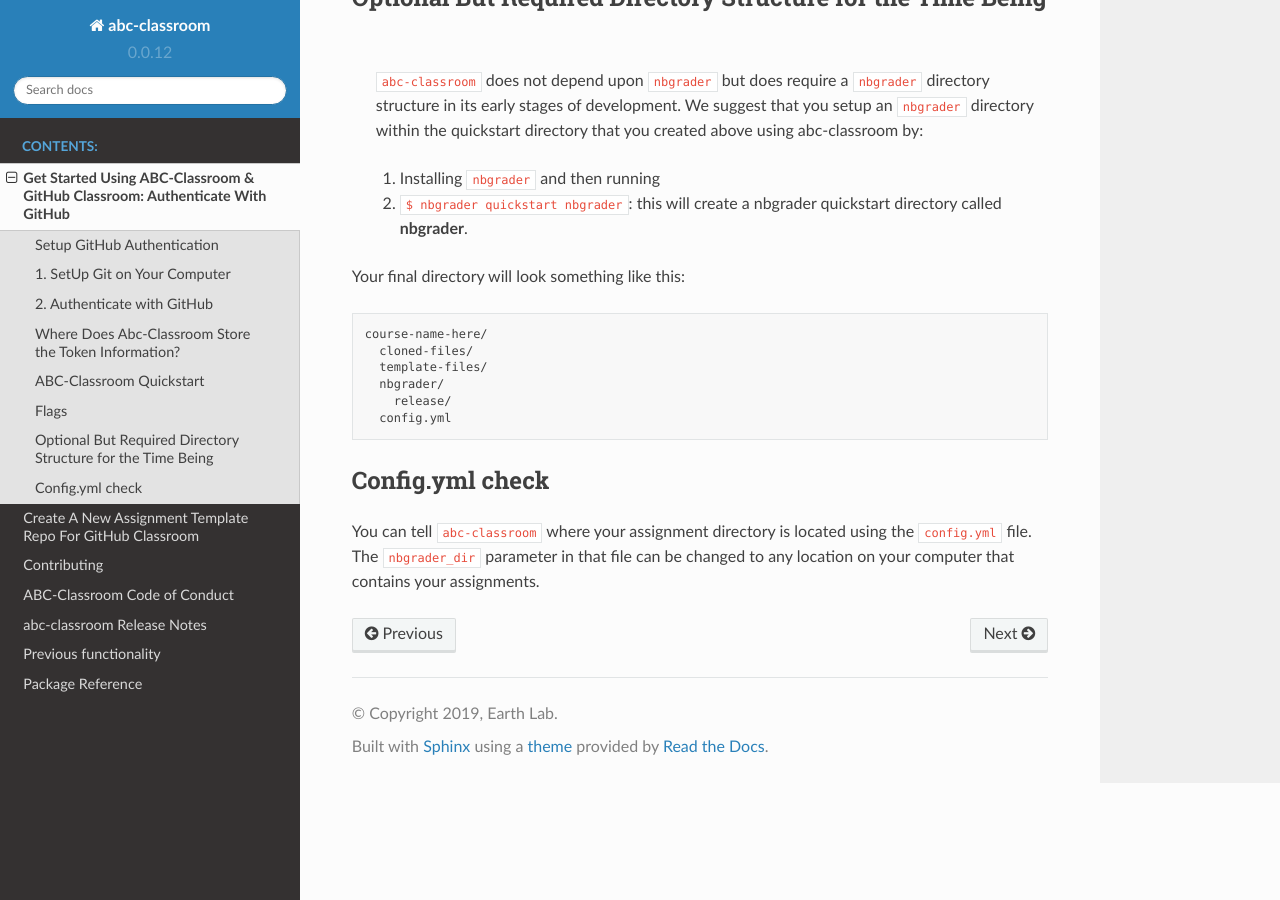
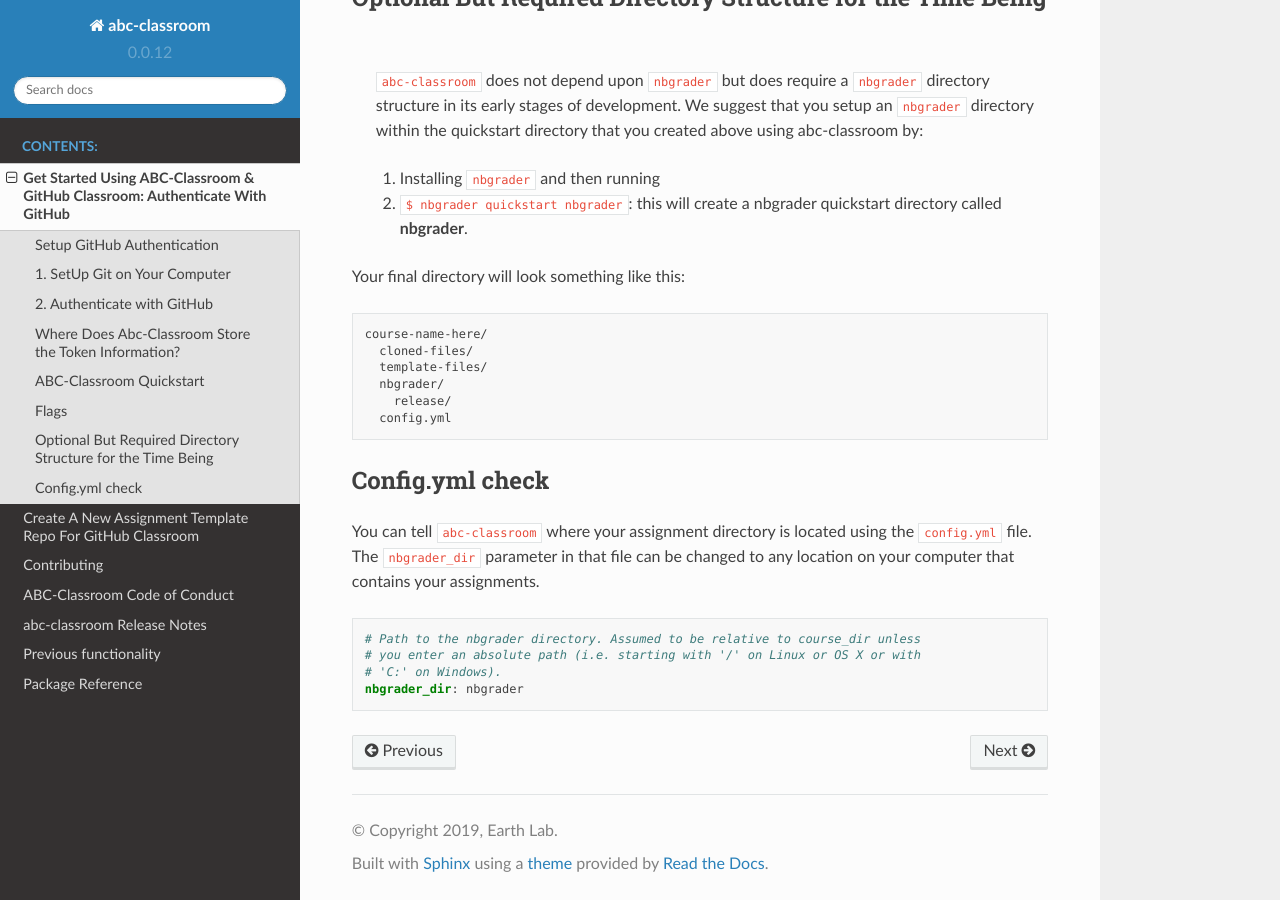
Before and after one commit to earthlab/abc-classroom, a Sphinx documentation site: the page built from docs/get-started.rst, in a window 1280 px wide and 900 px high, scrolled down 2603 px. Built offline with Sphinx 7.4.7 and the Read the Docs theme 2.0.0, drawn with Linux system fonts in a browser that asks for light colours.

Commit message:
syntax fixes

```diff
--- a/docs/get-started.rst
+++ b/docs/get-started.rst
@@ -132,6 +132,7 @@ You can tell ``abc-classroom`` where your assignment directory is located using
 any location on your computer that contains your assignments.
 
 .. code-block:: yaml
+
   # Path to the nbgrader directory. Assumed to be relative to course_dir unless
   # you enter an absolute path (i.e. starting with '/' on Linux or OS X or with
   # 'C:' on Windows).
--- a/docs/new_assignment.rst
+++ b/docs/new_assignment.rst
@@ -67,7 +67,7 @@ To create a GitHub classroom homework assignment template repo:
 
 To push that repo to github as a template use:
 
-* ``abc-update-template` : this will both update the template repo with any files that you updated in the release/assignment directory.
+* ``abc-update-template`` : this will both update the template repo with any files that you updated in the release/assignment directory.
 * create a new repository on GitHub with the name ``assignment1-template``
 * add and commit the local files, and push the contents to GitHub
 
```
